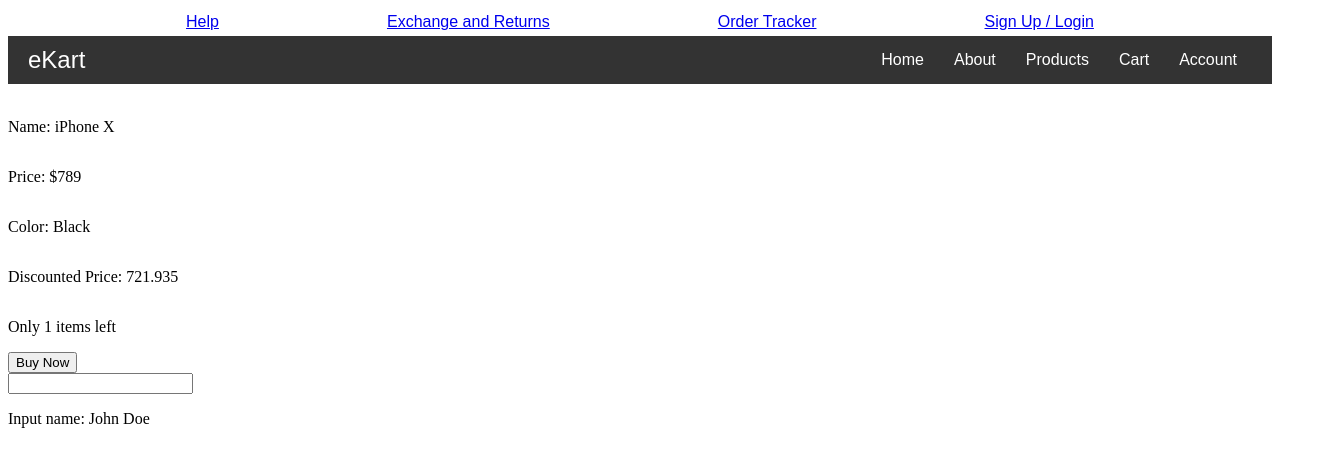
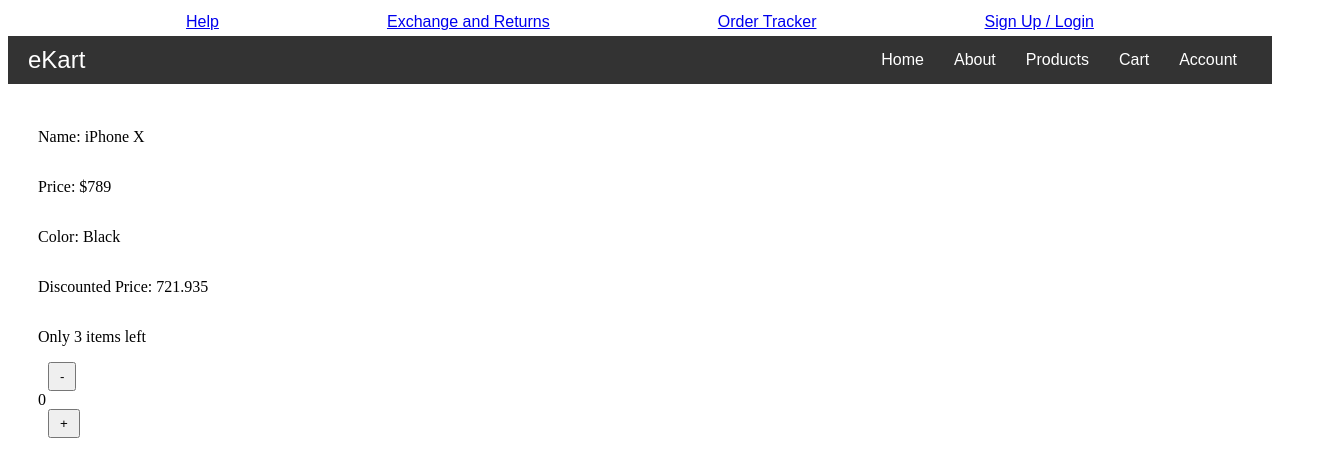
Before and after one commit to Somansh-Bodapati/eKart, an Angular app: page / in a window 1280 px wide. Shown: the top 476 px of the page, 1332 px wide, since content can reach past the window. Built offline with nearby package versions, Linux system fonts and the light colour scheme.

Commit message:
Binded increment and decrement properties according to inStock and negative numbers

```diff
--- a/src/app/product-list/product-list.component.css
+++ b/src/app/product-list/product-list.component.css
@@ -8,4 +8,10 @@
   position: relative;
   overflow: hidden;
   color: black;
+  padding: 10px 30px;
 }
+
+button{
+  padding: 5px 10px;
+  margin: 0 10px;
+}
--- a/src/app/product-list/product-list.component.html
+++ b/src/app/product-list/product-list.component.html
@@ -4,7 +4,11 @@
   <p>Color: {{ product.color }}</p>
   <p>Discounted Price: {{ getDiscountedPrice() }}</p>
   <p>{{ product.inStock > 0 ? 'Only ' + product.inStock + ' items left': 'Not in stock' }}</p>
-  <button [disabled]="(product.inStock <= 0)">Buy Now</button>
-  <input (input)="onValueEntered($event)">
-  <p>Input name: {{ name }}</p>
+  <button (click)="decrement()">-</button>
+  <span>{{ addToCart }}</span>
+  <button (click)="increment()">+</button>
+
+
+  <!--input (input)="onValueEntered($event)">
+  <p>Input name: {{ name }}</p> -->
 </div>
--- a/src/app/product-list/product-list.component.ts
+++ b/src/app/product-list/product-list.component.ts
@@ -8,13 +8,14 @@
   styleUrl: './product-list.component.css'
 })
 export class ProductListComponent {
-  name = "John Doe";
+  //name = "John Doe";
+  addToCart = 0;
   product = {
     name: 'iPhone X',
     price: 789,
     color: 'Black',
     discount: 8.5,
-    inStock: 1,
+    inStock: 3,
   }
 
   getDiscountedPrice() {
@@ -22,7 +23,21 @@
   }
 
   onValueEntered(event: any) {
-    this.name = event.target.value;
-    console.log(event.target.value);
+    //this.name = event.target.value;
+    //console.log(event.target.value);
   }
+
+  increment(){
+    if (this.addToCart < this.product.inStock) {
+      this.addToCart++;
+    }
+  }
+
+  decrement(){
+    if (this.addToCart > 0) {
+      this.addToCart--;
+    }
+  }
+
+
 }
```
